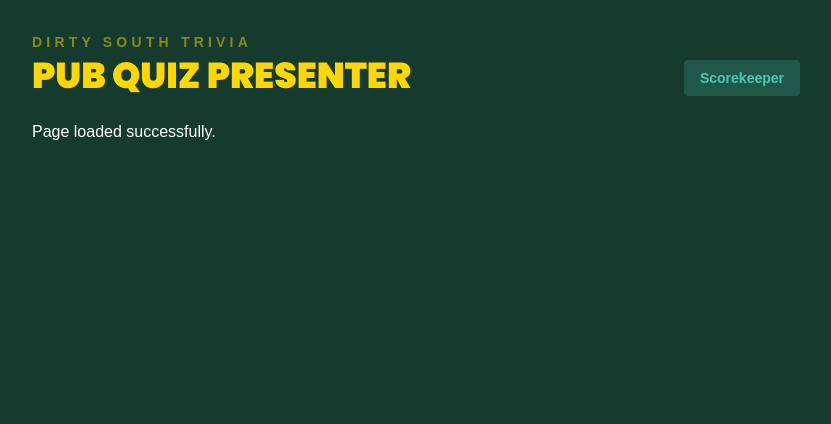
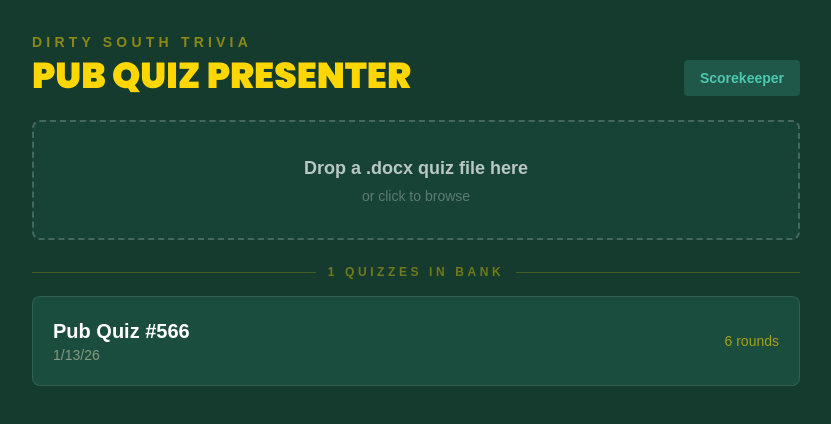
Before and after one commit to prahlaadr/trivia-platform, a Next.js app in the folder web/: page / in a window 1280 px wide. Shown: the top 424 px of the page, without its empty margins (224-1055 px from the left). Built offline with nearby package versions, Linux system fonts and the light colour scheme; a web font is replaced by a local one.

Commit message:
Restore full QuizList with split message state
Split message from {text, type} object into separate string states
to ensure no object is ever rendered as a React child. Client-side
data fetching via useEffect.

Co-Authored-By: Claude Opus 4.6 <noreply@anthropic.com>

```diff
--- a/web/src/components/QuizList.tsx
+++ b/web/src/components/QuizList.tsx
@@ -1,9 +1,103 @@
 "use client";
 
+import { useCallback, useEffect, useState } from "react";
 import Link from "next/link";
 import { brand } from "@/lib/branding";
 
+interface QuizSummary {
+  quiz_number: number;
+  date: string;
+  rounds: number;
+}
+
 export function QuizList() {
+  const [quizzes, setQuizzes] = useState<QuizSummary[]>([]);
+  const [loading, setLoading] = useState(true);
+  const [uploading, setUploading] = useState(false);
+  const [dragOver, setDragOver] = useState(false);
+  const [message, setMessage] = useState<string | null>(null);
+  const [messageType, setMessageType] = useState<"success" | "error">("success");
+
+  useEffect(() => {
+    fetch("/api/parse")
+      .then((res) => res.json())
+      .then((data) => setQuizzes(data.quizzes || []))
+      .catch(() => {})
+      .finally(() => setLoading(false));
+  }, []);
+
+  const uploadFile = useCallback(async (file: File) => {
+    if (!file.name.endsWith(".docx")) {
+      setMessage("Only .docx files are supported");
+      setMessageType("error");
+      return;
+    }
+
+    setUploading(true);
+    setMessage(null);
+
+    const formData = new FormData();
+    formData.append("file", file);
+
+    try {
+      const res = await fetch("/api/parse", {
+        method: "POST",
+        body: formData,
+        headers: { Accept: "application/json" },
+      });
+      const text = await res.text();
+      let data;
+      try {
+        data = JSON.parse(text);
+      } catch {
+        setMessage("Server returned non-JSON: " + text.slice(0, 100));
+        setMessageType("error");
+        return;
+      }
+
+      if (!res.ok) {
+        setMessage(String(data.error || "Upload failed"));
+        setMessageType("error");
+        return;
+      }
+
+      setMessage(
+        "Parsed Quiz #" + data.quiz_number + " (" + data.date + ")"
+      );
+      setMessageType("success");
+
+      // Refresh quiz list
+      const listRes = await fetch("/api/parse");
+      if (listRes.ok) {
+        const listData = await listRes.json();
+        setQuizzes(listData.quizzes || []);
+      }
+    } catch (err) {
+      setMessage("Upload failed: " + (err instanceof Error ? err.message : "Unknown error"));
+      setMessageType("error");
+    } finally {
+      setUploading(false);
+    }
+  }, []);
+
+  const handleDrop = useCallback(
+    (e: React.DragEvent) => {
+      e.preventDefault();
+      setDragOver(false);
+      const file = e.dataTransfer.files[0];
+      if (file) uploadFile(file);
+    },
+    [uploadFile]
+  );
+
+  const handleFileSelect = useCallback(
+    (e: React.ChangeEvent<HTMLInputElement>) => {
+      const file = e.target.files?.[0];
+      if (file) uploadFile(file);
+    },
+    [uploadFile]
+  );
+
   return (
     <div className="min-h-screen bg-[#143B2E] p-8">
       <div className="mx-auto max-w-3xl">
@@ -21,7 +115,84 @@ export function QuizList() {
             Scorekeeper
           </Link>
         </div>
-        <p className="text-white">Page loaded successfully.</p>
+
+        {/* Upload zone */}
+        <label
+          htmlFor="docx-upload"
+          onDragOver={(e) => {
+            e.preventDefault();
+            setDragOver(true);
+          }}
+          onDragLeave={() => setDragOver(false)}
+          onDrop={handleDrop}
+          className={`mb-6 flex cursor-pointer flex-col items-center justify-center rounded-lg border-2 border-dashed p-8 transition-all ${
+            dragOver
+              ? "border-[#FFD700] bg-[#FFD700]/10"
+              : "border-white/20 bg-[#1B4D3E]/50 hover:border-[#FFD700]/40"
+          }`}
+        >
+          <input
+            id="docx-upload"
+            type="file"
+            accept=".docx"
+            onChange={handleFileSelect}
+            className="sr-only"
+          />
+          <p className="text-lg font-bold text-white/70">
+            {uploading ? "Parsing..." : "Drop a .docx quiz file here"}
+          </p>
+          <p className="mt-1 text-sm text-white/30">or click to browse</p>
+        </label>
+
+        {/* Status message */}
+        {message !== null && (
+          <div
+            className={`mb-6 rounded-lg px-4 py-3 text-sm font-medium ${
+              messageType === "success"
+                ? "bg-[#4EC9B0]/10 text-[#4EC9B0]"
+                : "bg-[#E84D5A]/10 text-[#E84D5A]"
+            }`}
+          >
+            {message}
+          </div>
+        )}
+
+        {/* Quiz list */}
+        <div className="mb-4 flex items-center gap-3">
+          <div className="h-px flex-1 bg-[#FFD700]/20" />
+          <p className="text-xs font-bold uppercase tracking-[0.3em] text-[#FFD700]/40">
+            {loading ? "Loading..." : quizzes.length + " quizzes in bank"}
+          </p>
+          <div className="h-px flex-1 bg-[#FFD700]/20" />
+        </div>
+
+        <div className="space-y-3">
+          {quizzes.map((quiz) => (
+            <Link
+              key={quiz.quiz_number}
+              href={"/present/" + quiz.quiz_number}
+              className="flex items-center justify-between rounded-lg border border-white/10 bg-[#1B4D3E] p-5 transition-all hover:border-[#FFD700]/40 hover:bg-[#1B4D3E]/80"
+            >
+              <div>
+                <h2 className="text-xl font-bold text-white">
+                  {brand.quizLabel} #{quiz.quiz_number}
+                </h2>
+                <p className="text-sm text-[#F5E6C8]/50">{quiz.date}</p>
+              </div>
+              <div className="text-right">
+                <p className="text-sm text-[#FFD700]/60">
+                  {quiz.rounds} rounds
+                </p>
+              </div>
+            </Link>
+          ))}
+        </div>
+
+        {!loading && quizzes.length === 0 && (
+          <p className="mt-8 text-center text-white/40">
+            No quizzes yet. Drop a .docx file above to get started.
+          </p>
+        )}
       </div>
     </div>
   );
```
